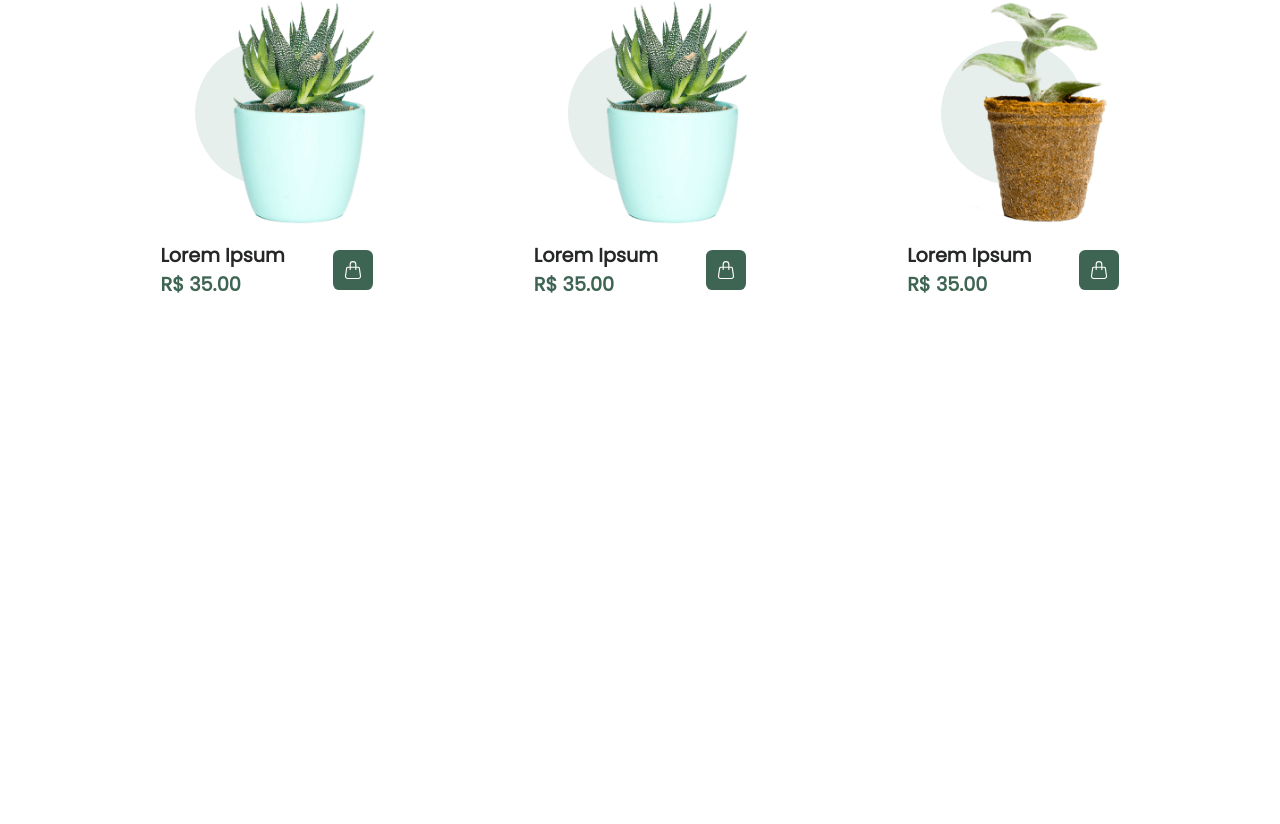
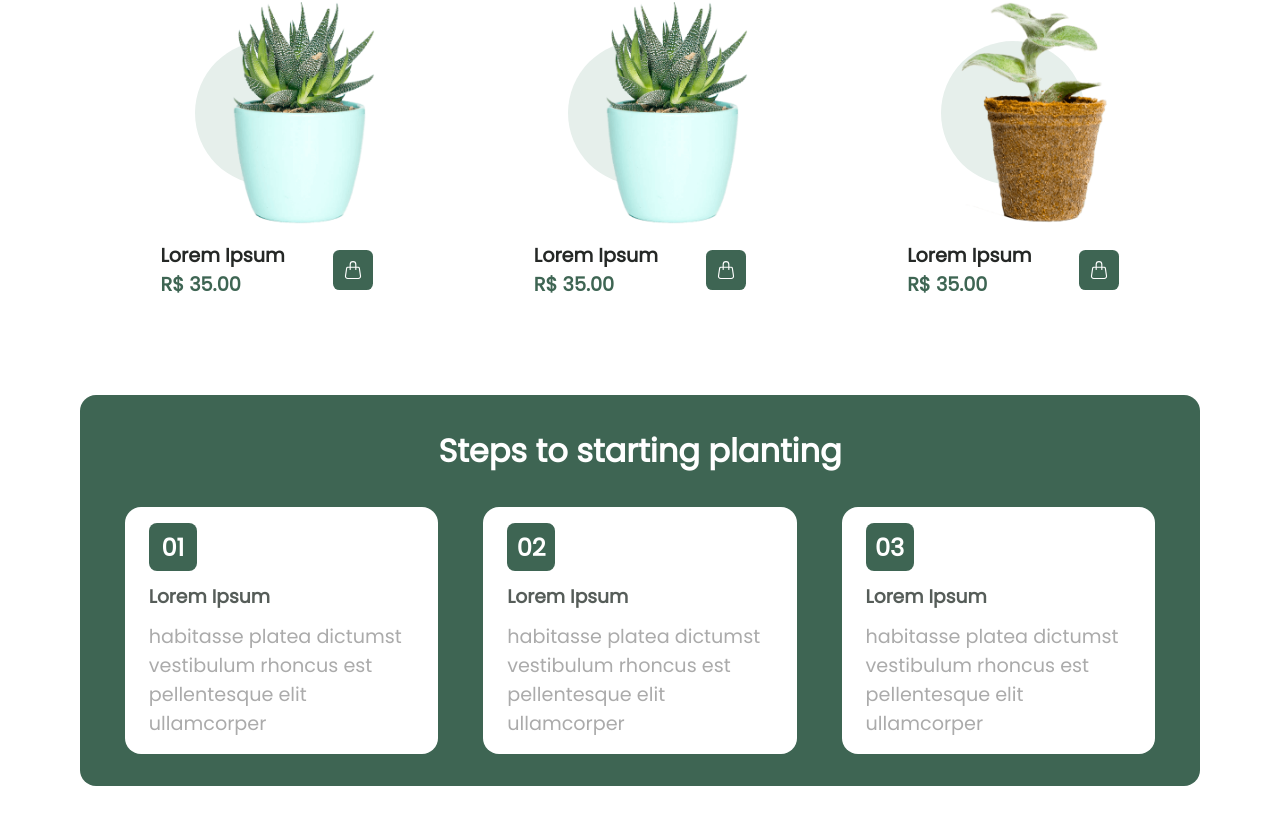
Before and after one commit to MatheusGomesRocha/plantanal, a React (Create React App) app: page / in a window 1280 px wide. Shown: the part 1598-2422 px from the top of the page. Before the commit the page ends 1945 px from the top, so only its background shows below. Built offline with nearby package versions, Linux system fonts and the light colour scheme.

Commit message:
Finalizando design da área de Steps para plantar

```diff
--- a/src/App.js
+++ b/src/App.js
@@ -137,6 +137,53 @@ export default () => {
           ))}
         </div>
       </section>
+
+      <section className={styles.steps}>
+        <div className={styles.innerDiv}>
+          <h2>Steps to starting planting</h2>
+
+          <div className={styles.inlineSteps}>
+            {/* STEP 1 ------------------------------------------------- */}
+
+            <div className={styles.step}>
+              <div className={styles.numberOfStepDiv}>
+                <span>01</span>
+              </div>
+
+              <h3>Lorem Ipsum</h3>
+
+              <p>habitasse platea dictumst vestibulum rhoncus est pellentesque elit ullamcorper</p>
+            </div>
+
+            {/*  STEP 2 ------------------------------------------------- */}
+
+            <div className={styles.step}>
+              <div className={styles.numberOfStepDiv}>
+                <span>02</span>
+              </div>
+
+              <h3>Lorem Ipsum</h3>
+
+              <p>habitasse platea dictumst vestibulum rhoncus est pellentesque elit ullamcorper</p>
+            </div>
+
+            {/* STEP 3 ------------------------------------------------- */}
+
+            <div className={styles.step}>
+              <div className={styles.numberOfStepDiv}>
+                <span>03</span>
+              </div>
+
+              <h3>Lorem Ipsum</h3>
+
+              <p>habitasse platea dictumst vestibulum rhoncus est pellentesque elit ullamcorper</p>
+            </div>
+
+            {/* END OF STEPS ------------------------------------------------- */}
+
+          </div>
+        </div>
+      </section>
     </div>
   )
 }
--- a/src/assets/scss/styles.module.scss
+++ b/src/assets/scss/styles.module.scss
@@ -271,8 +271,6 @@
                         }
                     }
 
-
-
                     .bagButton {
                         background-color: var(--first-color);
                         display: flex;
@@ -287,4 +285,67 @@
             }
         }
     }
+
+    .steps {
+        margin-top: 6rem;
+        display: flex;
+
+        .innerDiv {
+            background-color: var(--first-color);
+            display: flex;
+            flex-direction: column;
+            align-items: center;
+            justify-content: center;
+            width: 100%;
+            border-radius: 1rem;
+            padding: 2rem 0;
+
+            h2 {
+                color: var(--container);
+                text-align: center;
+                font-size: 2rem;
+                width: 50%;
+            }
+
+            .inlineSteps {
+                display: flex;
+                align-items: center;
+                justify-content: space-evenly;
+                margin-top: 2rem;
+
+                .step {
+                    background-color: var(--container);
+                    width: 28%;
+                    border-radius: 1rem;
+                    padding: 1rem 1.5rem;
+
+                    .numberOfStepDiv {
+                        background-color: var(--first-color);
+                        display: flex;
+                        align-items: center;
+                        justify-content: center;
+                        width: 3rem;
+                        height: 3rem;
+                        border-radius: .5rem;
+
+                        span {
+                            color: var(--container);
+                            font-size: 1.5rem;
+                            font-weight: 600;
+                        }
+                    }
+
+                    h3 {
+                        margin-top: .7rem;
+                    }
+
+                    p {
+                        color: var(--text-light);
+                        font-size: 1.2rem;
+                        margin-top: .7rem;
+                    }
+                }
+            }
+        }
+    }
 }
```
